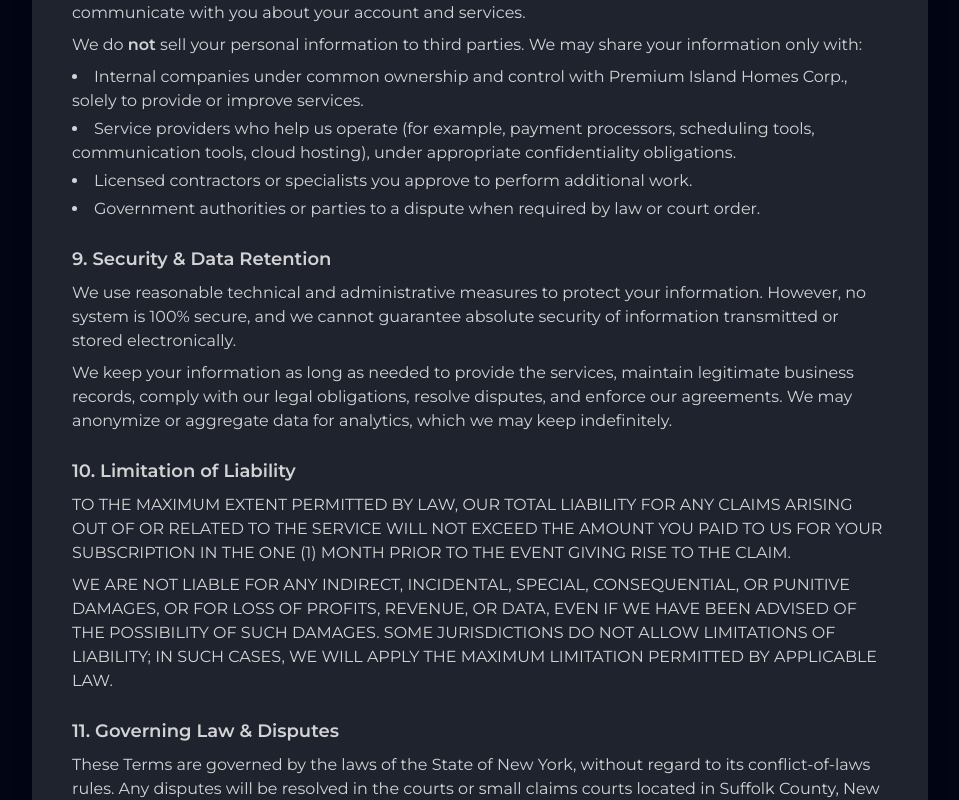
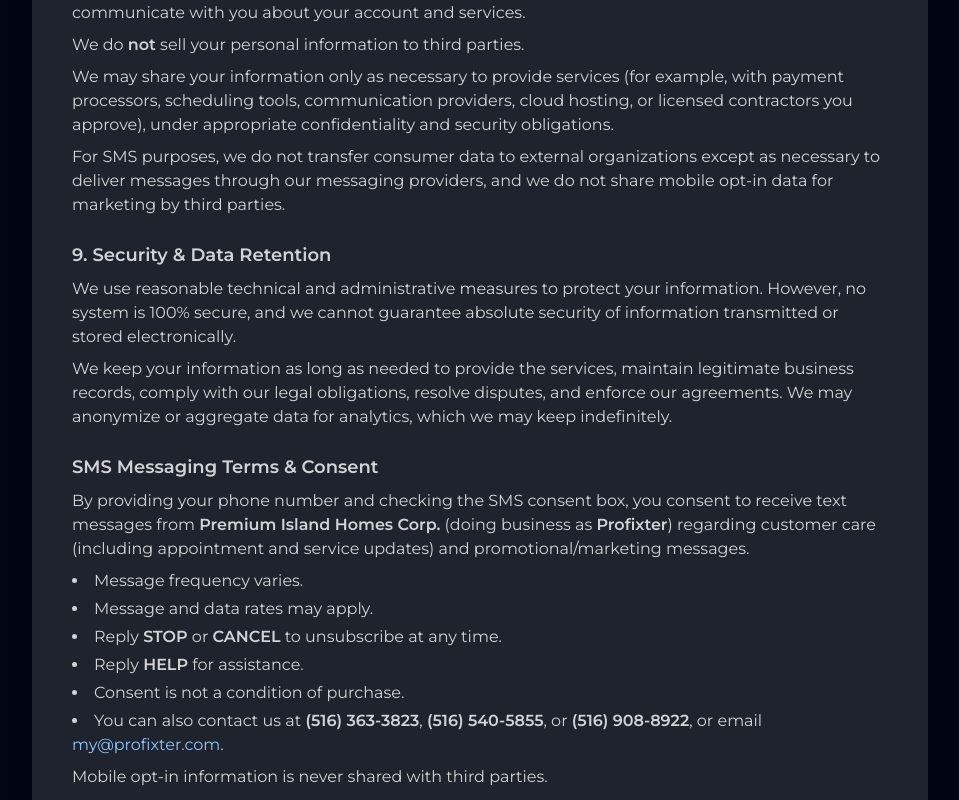
Before and after one commit to getfixter/profixter-frontend, a Next.js app: page /terms in a window 1280 px wide. Shown: the part 2123-2923 px from the top of the page, without its empty margins (160-1119 px from the left). Built offline with nearby package versions, Linux system fonts and the light colour scheme; no server answers.

Commit message:
Enable Payment Links via API session

```diff
--- a/app/terms/page.tsx
+++ b/app/terms/page.tsx
@@ -1,4 +1,4 @@
-import Link from 'next/link';
+import Link from "next/link";
 
 export default function TermsPage() {
   return (
@@ -7,8 +7,8 @@
         className="max-w-4xl mx-auto rounded-[20px] p-6 sm:p-8 lg:p-10 backdrop-blur-[10px]"
         style={{
           background:
-            'linear-gradient(180deg, rgba(49,50,52,0.6) 0%, rgba(49,50,52,0.5) 50%, rgba(49,50,52,0.5) 100%), rgba(15,23,42,0.9)',
-          boxShadow: '0px 0px 80px 0px rgba(0,0,0,0.45)',
+            "linear-gradient(180deg, rgba(49,50,52,0.6) 0%, rgba(49,50,52,0.5) 50%, rgba(49,50,52,0.5) 100%), rgba(15,23,42,0.9)",
+          boxShadow: "0px 0px 80px 0px rgba(0,0,0,0.45)",
         }}
       >
         <h1 className="text-2xl sm:text-3xl font-semibold mb-6 text-center">
@@ -163,7 +163,10 @@
               </li>
               <li>
                 If you do not want your property featured in our marketing, you may email
-                us at <a href="mailto:my@profixter.com" className="text-[#93c5fd]">my@profixter.com</a>{' '}
+                us at{" "}
+                <a href="mailto:my@profixter.com" className="text-[#93c5fd]">
+                  my@profixter.com
+                </a>{" "}
                 and we will honor your request on a going-forward basis.
               </li>
             </ul>
@@ -179,26 +182,19 @@
             </p>
             <p className="mt-2">
               We do <span className="font-semibold">not</span> sell your personal
-              information to third parties. We may share your information only with:
+              information to third parties.
             </p>
-            <ul className="list-disc list-inside space-y-1 mt-2">
-              <li>
-                Internal companies under common ownership and control with Premium Island
-                Homes Corp., solely to provide or improve services.
-              </li>
-              <li>
-                Service providers who help us operate (for example, payment processors,
-                scheduling tools, communication tools, cloud hosting), under appropriate
-                confidentiality obligations.
-              </li>
-              <li>
-                Licensed contractors or specialists you approve to perform additional work.
-              </li>
-              <li>
-                Government authorities or parties to a dispute when required by law or
-                court order.
-              </li>
-            </ul>
+            <p className="mt-2">
+              We may share your information only as necessary to provide services (for
+              example, with payment processors, scheduling tools, communication providers,
+              cloud hosting, or licensed contractors you approve), under appropriate
+              confidentiality and security obligations.
+            </p>
+            <p className="mt-2">
+              For SMS purposes, we do not transfer consumer data to external organizations
+              except as necessary to deliver messages through our messaging providers, and
+              we do not share mobile opt-in data for marketing by third parties.
+            </p>
           </section>
 
           <section>
@@ -213,6 +209,49 @@
               legitimate business records, comply with our legal obligations, resolve
               disputes, and enforce our agreements. We may anonymize or aggregate data for
               analytics, which we may keep indefinitely.
+            </p>
+          </section>
+
+          {/* ✅ This section is for Grasshopper/TCR SMS compliance */}
+          <section>
+            <h2 className="text-lg font-semibold mb-2">SMS Messaging Terms &amp; Consent</h2>
+
+            <p>
+              By providing your phone number and checking the SMS consent box, you consent
+              to receive text messages from{" "}
+              <span className="font-semibold">Premium Island Homes Corp.</span> (doing
+              business as <span className="font-semibold">Profixter</span>) regarding
+              customer care (including appointment and service updates) and
+              promotional/marketing messages.
+            </p>
+
+            <ul className="list-disc list-inside space-y-1 mt-2">
+              <li>Message frequency varies.</li>
+              <li>Message and data rates may apply.</li>
+              <li>
+                Reply <span className="font-semibold">STOP</span> or{" "}
+                <span className="font-semibold">CANCEL</span> to unsubscribe at any time.
+              </li>
+              <li>
+                Reply <span className="font-semibold">HELP</span> for assistance.
+              </li>
+              <li>
+                Consent is not a condition of purchase.
+              </li>
+              <li>
+                You can also contact us at{" "}
+                <span className="font-semibold">(516) 363-3823</span>,{" "}
+                <span className="font-semibold">(516) 540-5855</span>, or{" "}
+                <span className="font-semibold">(516) 908-8922</span>, or email{" "}
+                <a href="mailto:my@profixter.com" className="text-[#93c5fd]">
+                  my@profixter.com
+                </a>
+                .
+              </li>
+            </ul>
+
+            <p className="mt-2">
+              Mobile opt-in information is never shared with third parties.
             </p>
           </section>
 
@@ -245,13 +284,14 @@
 
           <section>
             <h2 className="text-lg font-semibold mb-2">12. Contact</h2>
-            <p>
-              For questions about these Terms or our Privacy Notice, you can contact us:
-            </p>
+            <p>For questions about these Terms or our Privacy Notice, you can contact us:</p>
             <p className="mt-2">
-              Phone: <span className="font-semibold">631-599-1363</span>
+              Phone:{" "}
+              <span className="font-semibold">
+                (516) 363-3823, (516) 540-5855, (516) 908-8922
+              </span>
               <br />
-              Email:{' '}
+              Email:{" "}
               <a href="mailto:my@profixter.com" className="text-[#93c5fd]">
                 my@profixter.com
               </a>
```
